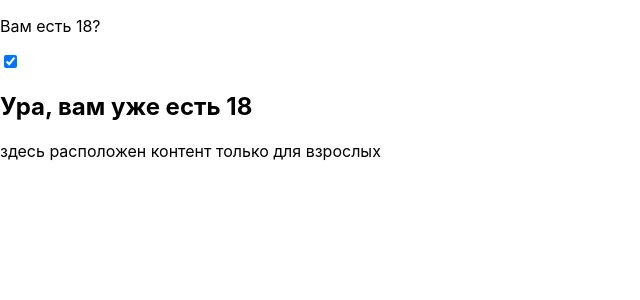
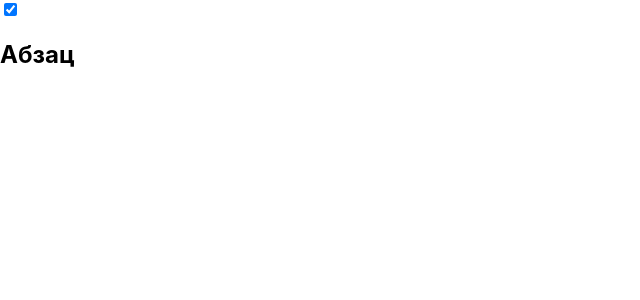
Before and after one commit to Kosa-Nostra/React_Tasks, a React (Create React App) app: page / in a window 1280 px wide. Shown: the top 300 px of the page, without its empty margins (0-640 px from the left). Built offline with nearby package versions, Linux system fonts and the light colour scheme.

Commit message:
Task 63#2

```diff
--- a/src/App.js
+++ b/src/App.js
@@ -43,21 +43,16 @@ function App() {
 	let message;
 	if (checked) {
 		message = <div>
-		<h2>Ура, вам уже есть 18</h2>
-		<p>
-			здесь расположен контент только для взрослых
-		</p>
+		<h2>Абзац</h2>
 	</div>;
 	} else {
 		message = <div>
 		<p>
-			увы, вам еще нет 18 лет:/
 		</p>
 	</div>
 	}
 
 	return <div>
-		<p>Вам есть 18?</p>
 		<input type="checkbox" checked={checked} onChange={() => setChecked(!checked)} />
 		<div>{message}</div>
 	</div>;
```
